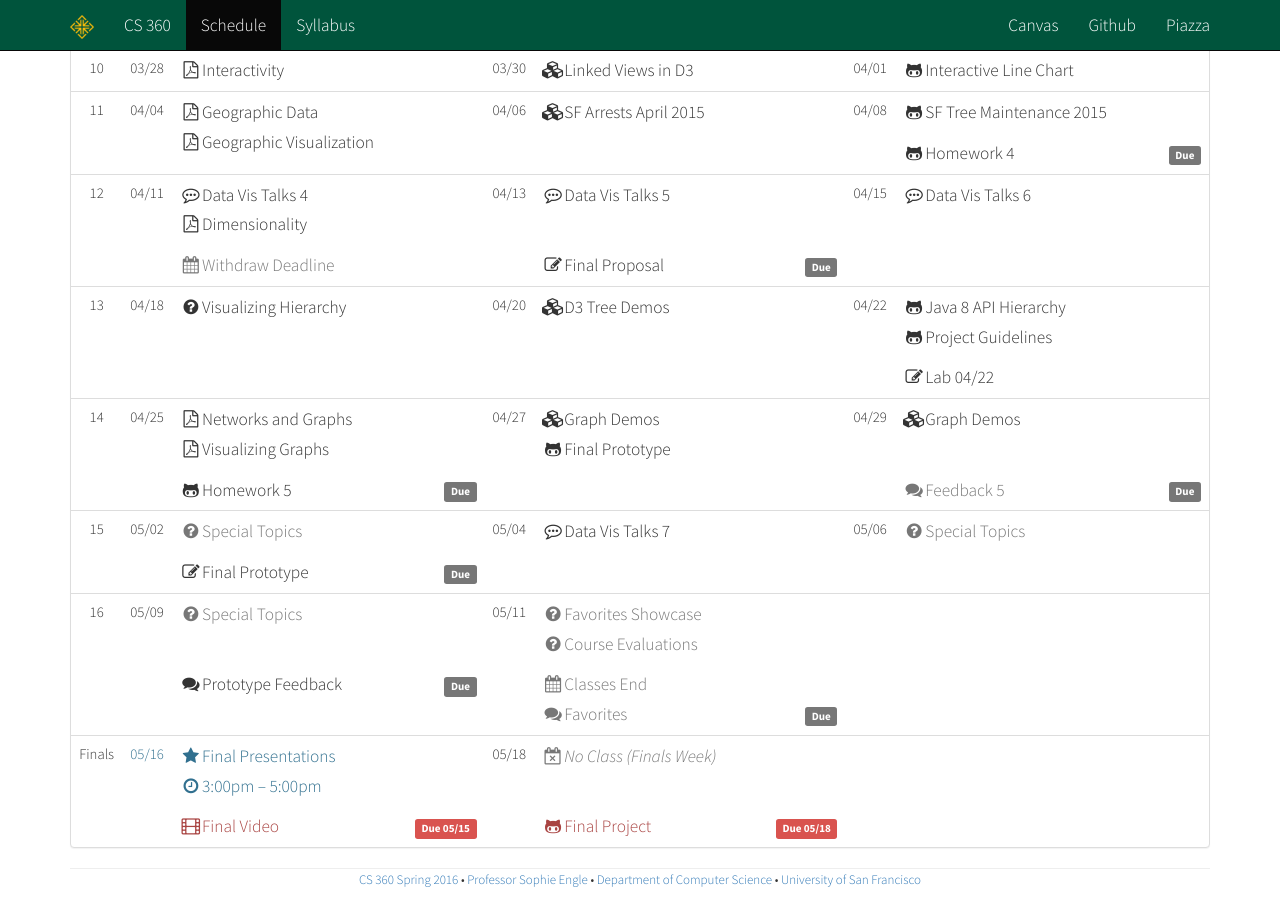
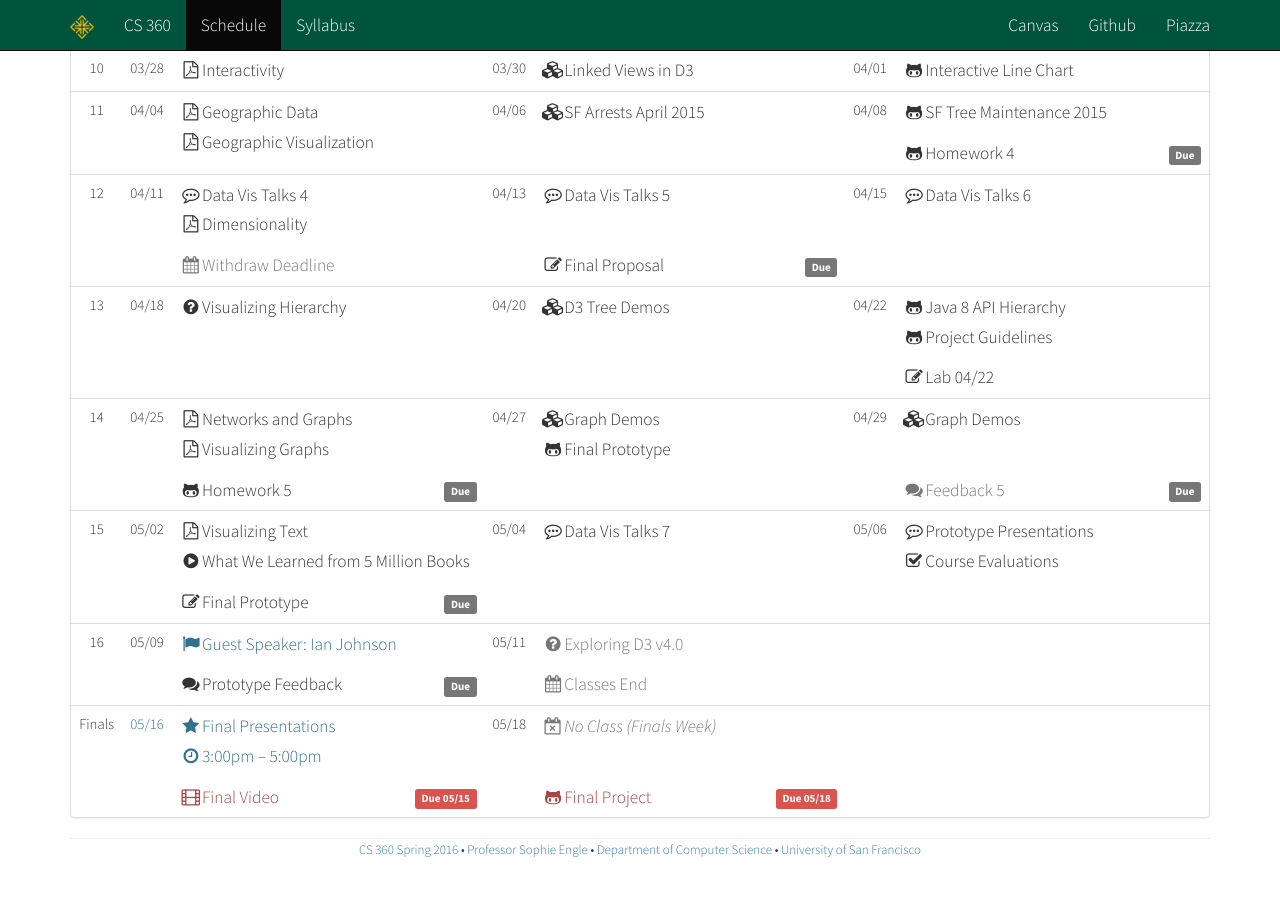
Before and after one commit to usf-cs360-2016/usf-cs360-2016.github.io, a Jekyll site: the page built from schedule.html, in a window 1280 px wide and 900 px high, scrolled down 1228 px. Built offline with Jekyll 4.4.1, drawn with Linux system fonts in a browser that asks for light colours; nearby versions of some CDN libraries; after the commit the page ends 2098 px from its top, so only the background shows below that.

Commit message:
Updating.

```diff
--- a/_data/schedule.yml
+++ b/_data/schedule.yml
@@ -572,9 +572,12 @@
     - class : 2016-05-02 # monday
       style : false
       notes :
-        - name  : "Special Topics"
-          style : "text-muted"
-          icon  : "fa-question-circle"
+        - name  : "Visualizing Text"
+          icon  : "fa-file-pdf-o"
+          link  : "https://drive.google.com/open?id=0BxYofk0iB_upVmNwZmo5WkpHN1k"
+        - name  : "What We Learned from 5 Million Books"
+          icon  : "fa-play-circle"
+          link  : "https://www.ted.com/talks/what_we_learned_from_5_million_books"
       dates :
         - name  : "Final Prototype"
           link  : "https://usfca.instructure.com/courses/1558949/assignments/6582151"
@@ -592,9 +595,14 @@
     - class : 2016-05-06 # friday
       style : false
       notes :
-        - name  : "Special Topics"
-          style : "text-muted"
-          icon  : "fa-question-circle"
+        - name  : "Prototype Presentations"
+          icon  : "fa-commenting-o"
+          link  : "https://github.com/usf-cs360-2016/templates-cs360/blob/gh-pages/project/prototype.md#extra-credit"
+
+        - name  : "Course Evaluations"
+          icon  : "fa-check-square-o"
+          link  : "https://myusf.usfca.edu/onestop/registration/teaching-effectiveness-survey-faq-for-students"
+
       dates : false
 
 # =====================================
@@ -605,9 +613,10 @@
     - class : 2016-05-09 # monday
       style : false
       notes :
-        - name  : "Special Topics"
-          style : "text-muted"
-          icon  : "fa-question-circle"
+        - name  : "Guest Speaker: Ian Johnson"
+          link  : "https://twitter.com/enjalot"
+          style : "text-info"
+          icon  : "fa-flag"
       dates :
         - name  : "Prototype Feedback"
           link  : "https://github.com/usf-cs360-2016/templates-cs360/blob/gh-pages/project/prototype.md"
@@ -617,20 +626,13 @@
     - class : 2016-05-11 # wednesday
       style : false
       notes :
-        - name  : "Favorites Showcase"
-          style : "text-muted"
-          icon  : "fa-question-circle"
-        - name  : "Course Evaluations"
+        - name  : "Exploring D3 v4.0"
           style : "text-muted"
           icon  : "fa-question-circle"
       dates :
         - name  : "Classes End"
           style : "text-muted"
           icon  : "fa-calendar"
-        - name  : "Favorites"
-          style : "text-muted"
-          icon  : "fa-comments"
-          label : "Due"
     # ---------------------------------
     - class : false
 # =====================================
```
